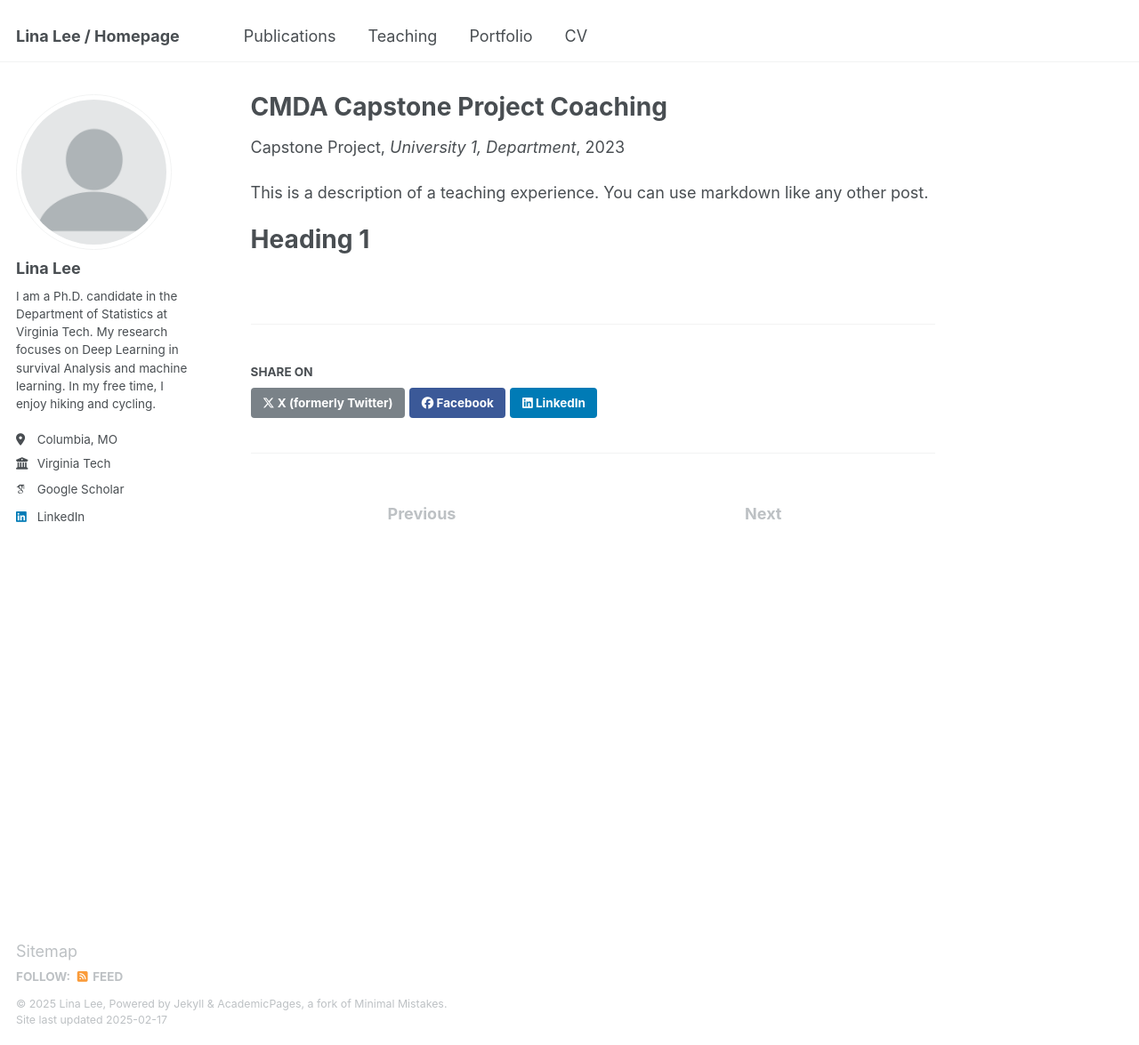
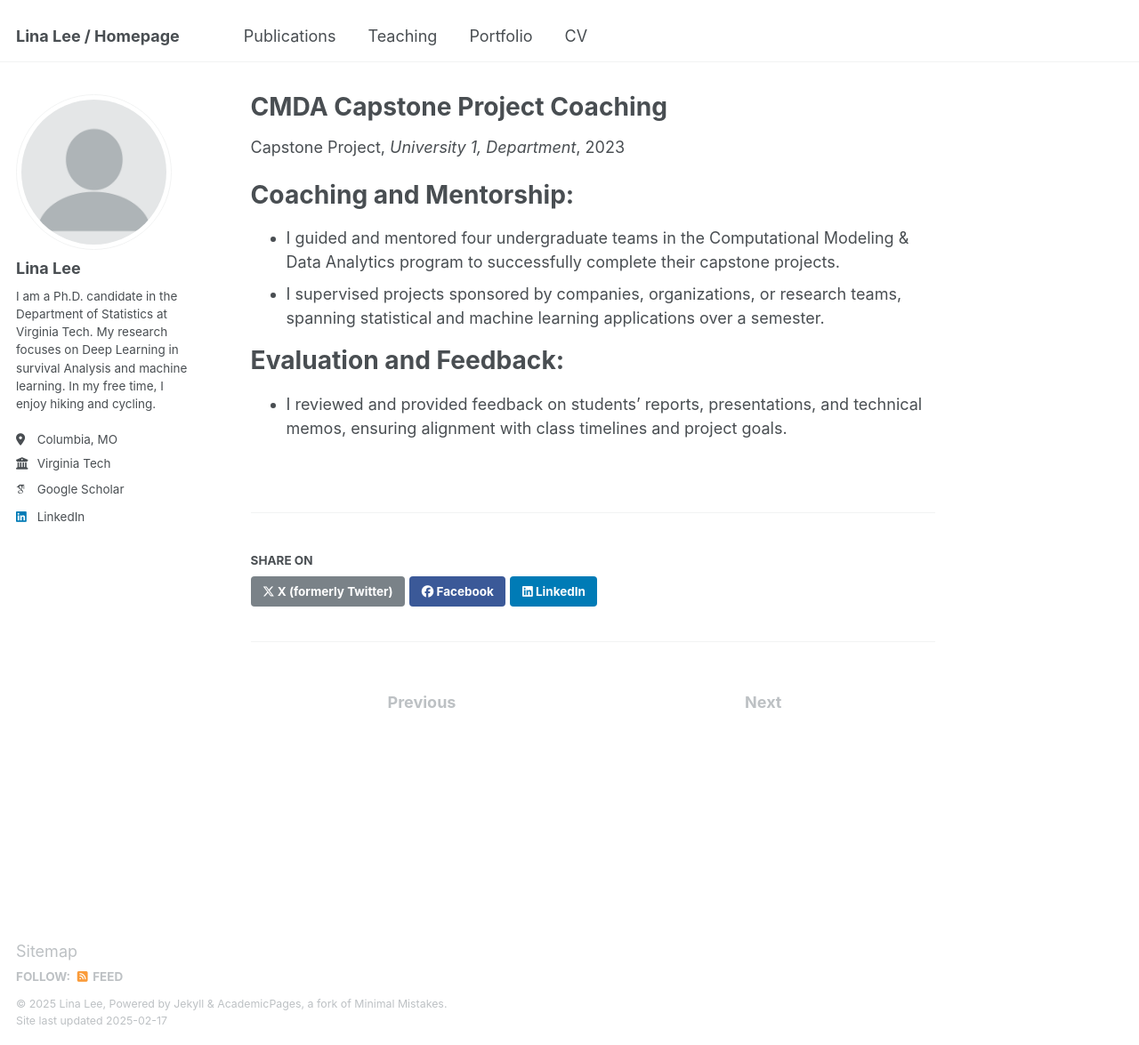
Before and after one commit to linal20/linal20.github.io, a Jekyll site: the page built from _teaching/2015-spring-teaching-2.md, in a window 1280 px wide and 1175 px high. Shown: the whole window at 89% size. Built offline with Jekyll 4.4.1, drawn with Linux system fonts in a browser that asks for light colours; some web fonts are replaced.

Commit message:
Update 2015-spring-teaching-2.md

```diff
--- a/_teaching/2015-spring-teaching-2.md
+++ b/_teaching/2015-spring-teaching-2.md
@@ -9,7 +9,11 @@ display_date: "2023 Srping & Fall"
 location: "Blacksburg, VA"
 ---
 
-This is a description of a teaching experience. You can use markdown like any other post.
+Coaching and Mentorship:
+======
+- I	guided and mentored four undergraduate teams in the Computational Modeling & Data Analytics program to successfully complete their capstone projects.
+-	I supervised projects sponsored by companies, organizations, or research teams, spanning statistical and machine learning applications over a semester.
 
-Heading 1
+Evaluation and Feedback:
 ======
+- I reviewed and provided feedback on students' reports, presentations, and technical memos, ensuring alignment with class timelines and project goals.
```
